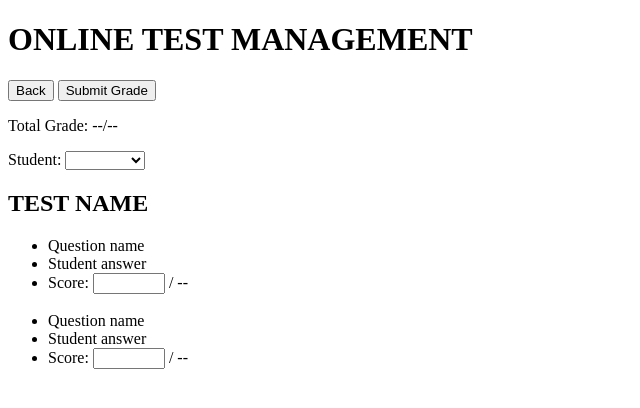
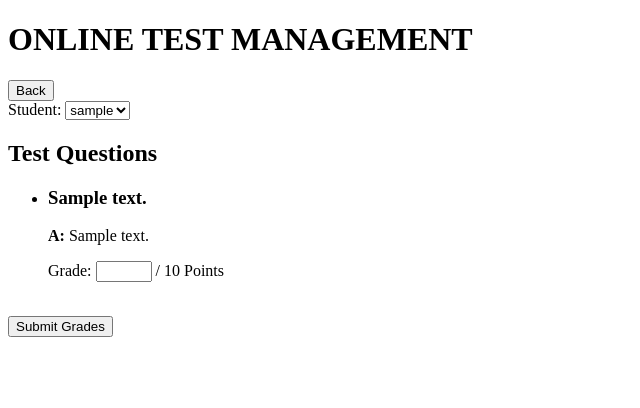
Before and after one commit to amoyer22/CSET160-Final, a Flask app: template templates/tests_grade.html in a window 1280 px wide. Shown: the top 408 px of the page, without its empty margins (0-640 px from the left). Run offline with Flask 3, Linux system fonts and the light colour scheme; the template is opened without the code that fills it: most values are stand-ins (such as "Sample title", 1, 10 or a date in 2020).

Commit message:
Answers display in test grading page

```diff
--- a/main.py
+++ b/main.py
@@ -184,9 +184,33 @@ def testsedit():
     questions = conn.execute(text("SELECT * FROM questions WHERE test_id = :test_id"), {"test_id": test_id}).all()
     return render_template('tests_edit.html', test=test, questions=questions, message=message)
 
-@app.route('/tests/grade')
+@app.route('/tests/grade', methods=['GET', 'POST'])
 def testsgrade():
-    return render_template('tests_grade.html')
+    test_id = request.args.get('id')
+    if request.method == 'POST':
+        student_id = request.form.get('student_id')
+        grades = request.form.to_dict(flat=False)
+        try:
+            for question_id, grade in grades.items():
+                if question_id.startswith("grade["):
+                    question_id = question_id[6:-1]
+                    conn.execute(
+                        text("UPDATE answers SET grade = :grade WHERE test_id = :test_id AND question_id = :question_id AND student_id = :student_id"),
+                        {"grade": grade[0], "test_id": test_id, "question_id": question_id, "student_id": student_id}
+                    )
+            conn.commit()
+            return redirect(f'/tests/grade?id={test_id}')
+        except:
+            return "ERROR: Could not submit grades."
+    students = conn.execute(text("""
+        SELECT DISTINCT users.id, users.username FROM users JOIN test_attempts ON users.id = test_attempts.student_id WHERE test_attempts.test_id = :test_id"""),
+            {"test_id": test_id}).all()
+    student_id = request.args.get('student_id')
+    questions = []
+    if student_id:
+        questions = conn.execute(text("""SELECT q.id AS question_id, q.question_text, q.points, a.answer_text, a.grade FROM questions q LEFT JOIN answers a ON q.id = a.question_id AND a.student_id = :student_id WHERE q.test_id = :test_id"""),
+                                 {"test_id": test_id, "student_id": student_id}).all()
+    return render_template('tests_grade.html', students=students, questions=questions, test_id=test_id, student_id=student_id)
 
 if __name__ == '__main__':
     app.run(debug=True)
--- a/templates/tests_grade.html
+++ b/templates/tests_grade.html
@@ -3,41 +3,53 @@
 <head>
     <meta charset="UTF-8">
     <meta name="viewport" content="width=device-width, initial-scale=1.0">
-    <title>Edit a Test</title>
-    <!-- <link rel="stylesheet" href="../static/styles/tests_pages.css"> -->
+    <title>Grade a Test</title>
 </head>
 <body>
     <h1>ONLINE TEST MANAGEMENT</h1>
 
-    <button onclick="window.history.back()">Back</button>
-    <button>Submit Grade</button>
-    <p>Total Grade: --/--</p>
-    <label for="student">Student:</label>
-    <select name="student" id="student">
-        <option value=" "> </option>
-        <option value="student1">Student 1</option>
-        <option value="student2">Student 2</option>
-    </select>
+    <button onclick="location.href='/home/teachers'">Back</button>
 
-    <h2>TEST NAME</h2>
-    <form>
+    <form method="GET" action="/tests/grade">
+        <input type="hidden" name="id" value="{{ test_id }}">
+        <label for="student">Student:</label>
+        <select name="student_id" id="student" onchange="this.form.submit()">
+            <option value="">--</option>
+            {% for student in students %}
+                <option value="{{ student.id }}"
+                    {% if student.id == student_id %}
+                        selected
+                    {% endif %}>
+                {{ student.username }}</option>
+            {% endfor %}
+        </select>
+    </form>
+
+    {% if questions %}
+    <h2>Test Questions</h2>
+    <form method="POST" action="/tests/grade?id={{ test_id }}">
+        <input type="hidden" name="student_id" value="{{ student_id }}">
         <ul>
-            <li>Question name</li>
-            <li>Student answer</li>
+            {% for question in questions %}
             <li>
-                <label for="grade">Score:</label>
-                <input type="number" id="grade" name="grade" min="-999" max="999"> / --
+                <h3>{{ question.question_text }}</h3>
+                {% if question.answer_text%}
+                    <p><strong>A:</strong> {{ question.answer_text}}</p>
+                {% else %}
+                    <p><strong>A:</strong> <span style="color: gray;">No answer was provided.</span> </p>
+                {% endif %}
+                <label for="grade-{{ question.question_id }}">Grade:</label>
+                <input type="number" id="grade-{{ question.question_id }}" name="grade[{{ question.question_id }}]"
+                       value="{{ question.grade or '' }}" min="0" max="{{ question.points }}">
+                <p style="display: inline;">/ {{ question.points }} Points</p>
             </li>
             <br>
-
-            <li>Question name</li>
-            <li>Student answer</li>
-            <li>
-                <label for="grade">Score:</label>
-                <input type="number" id="grade" name="grade" min="-999" max="999"> / --
-            </li>
-            <br>
+            {% endfor %}
         </ul>
+        <button type="submit">Submit Grades</button>
     </form>
+    {% else %}
+        <p>Select a student to grade.</p>
+    {% endif %}
 </body>
 </html>
```
